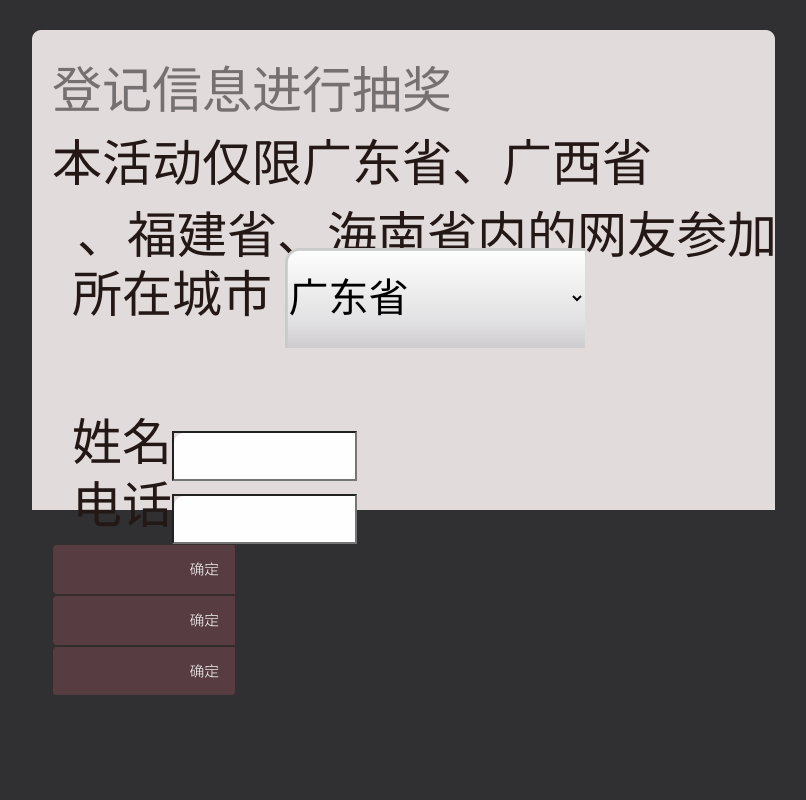
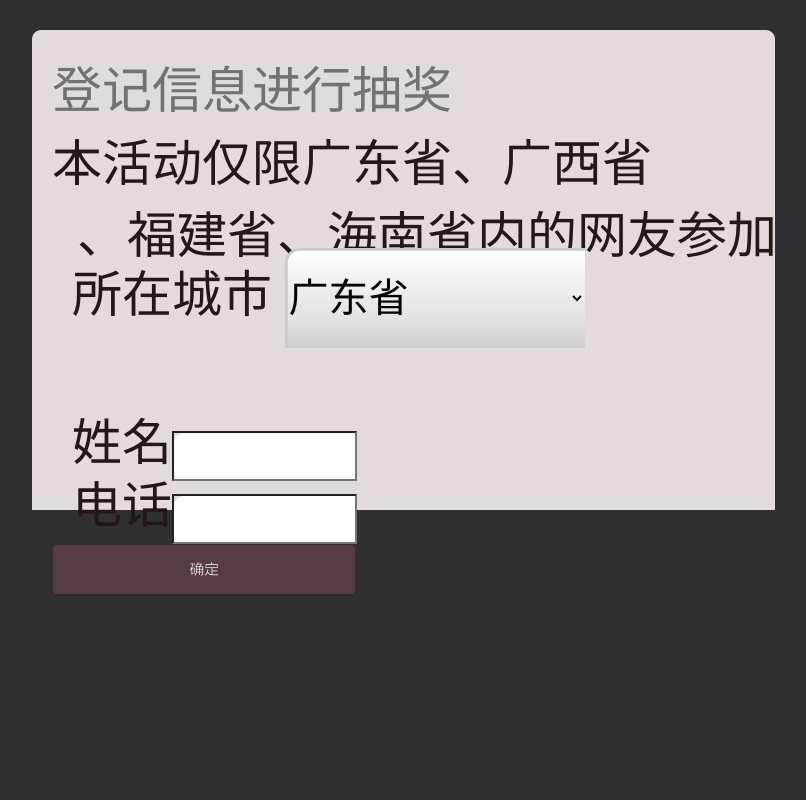
Before and after one commit to cyanwork/qixi, a PHP site: page /second_step.php in a window 1280 px wide. Shown: the whole page, without its empty margins (18-824 px from the left). Run offline with PHP 8.4, Linux system fonts and the light colour scheme.

Commit message:
add choujiang

```diff
--- a/second_step.php
+++ b/second_step.php
@@ -100,7 +100,7 @@
             line-height: 50px;
             height: 50px;
         }
-        form .submit{ display: block; width: 60%; height: 151px; background: url("images/submit_btn.png"); text-align: center;border: 0;border-radius: 4px;}
+        form .submit{ display: block; width: 400px; height: 100px; background: url("images/submit_btn.png") no-repeat; text-align: center;border: 0;border-radius: 4px;}
 
         form .form_select{
             font-size: 40px;
```
